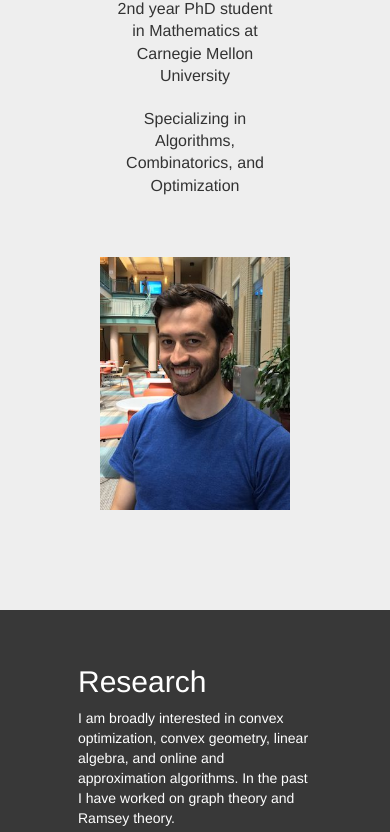
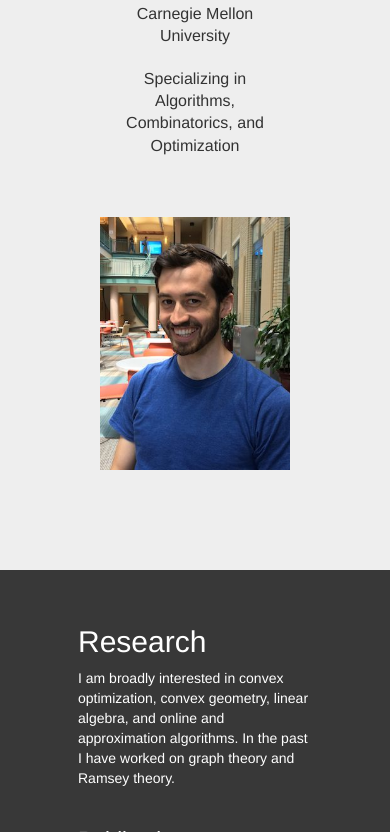
Before and after one commit to cjargue/cjargue.github.io, a plain HTML site: page index.html in a window 390 px wide. Shown: the part 210-1042 px from the top of the page. Drawn offline with Linux system fonts and the light colour scheme.

Commit message:
fixed small screen padding

```diff
--- a/starter-template.css
+++ b/starter-template.css
@@ -18,6 +18,12 @@ body {
   padding: 40px 15px;
   text-align: center;
 }
+@media(max-width: 991px) {
+	.intro {
+		padding-top: 0px;
+	}
+}
+
 .section {
 	display: block;
 	width: 100%;
```
